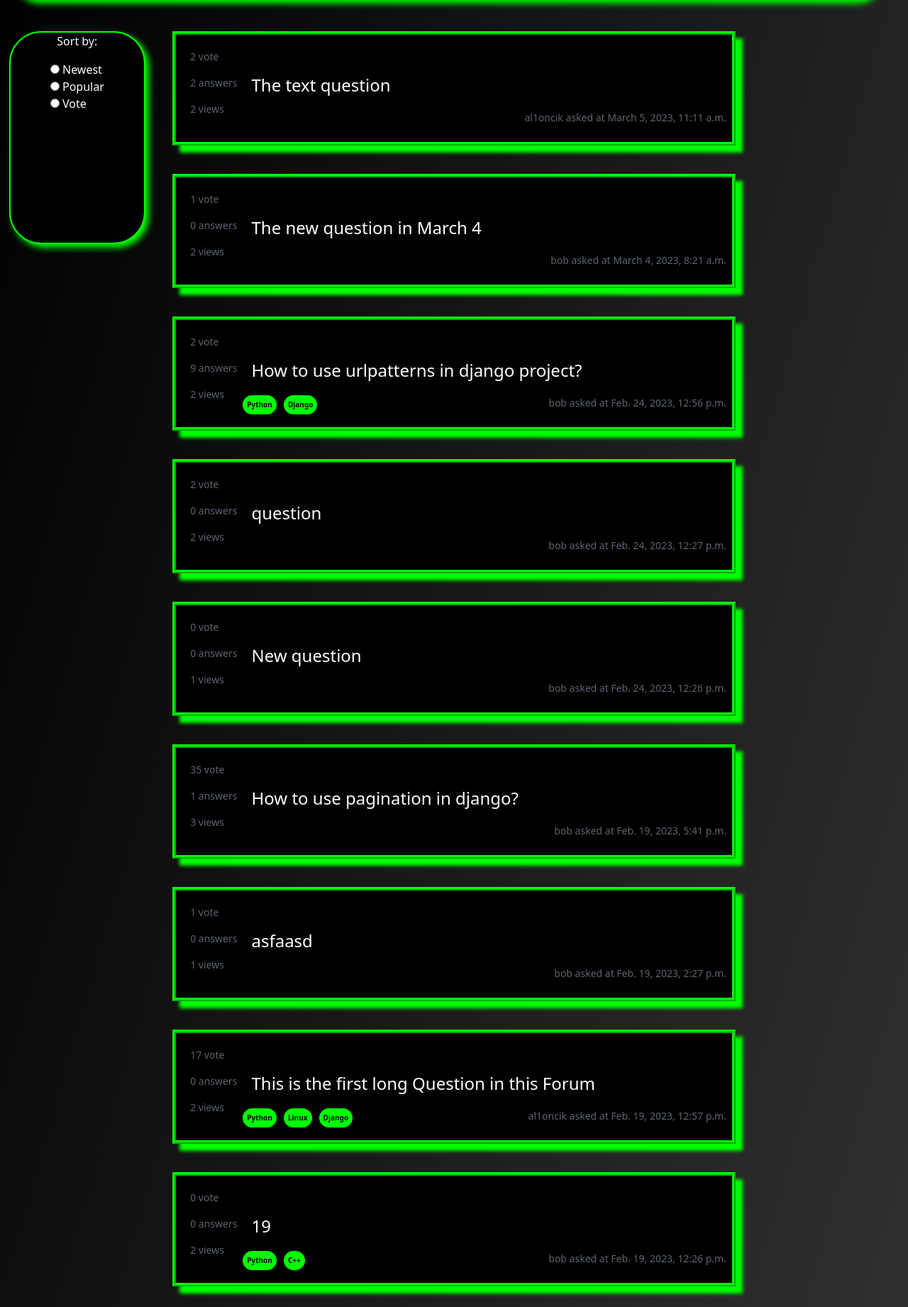
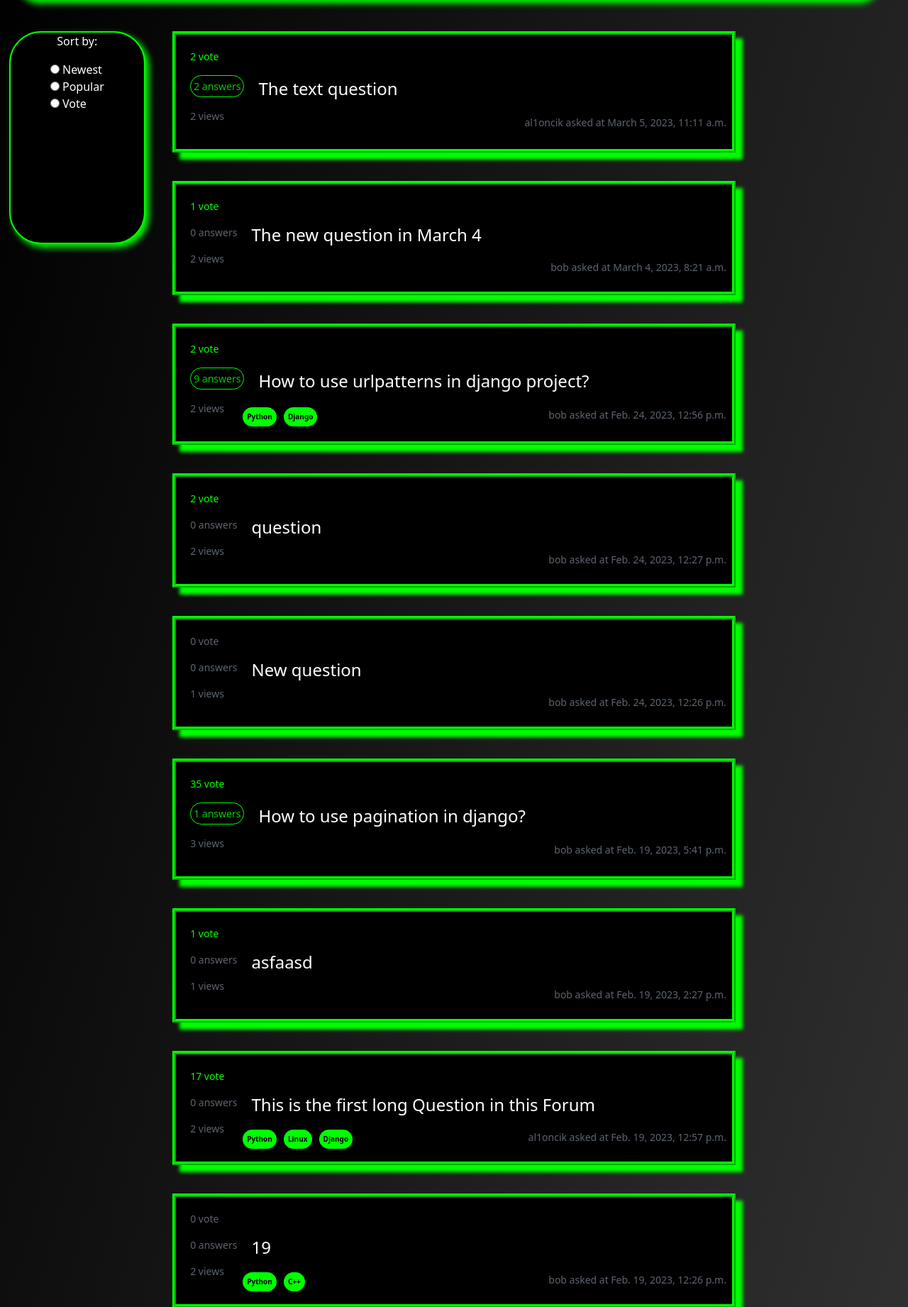
Before and after one commit to al1oncik/alprogu, a Django app: page / in a window 1280 px wide. Shown: the part 76-1918 px from the top of the page at 71% size. Run offline with Django 4.2, Linux system fonts and the light colour scheme; data comes from the database, SQL or seed files in the repository; both versions use the stored data as it was after the commit.

Commit message:
some changes

```diff
--- a/main/templates/main/index.html
+++ b/main/templates/main/index.html
@@ -30,8 +30,8 @@
     {% for topic in topics %}
         <div class="topic-block">
             <div class="topic-block-metadata">
-                <p>{{ topic.vote }} vote</p>
-                <p>{{ topic.answers }} answers</p>
+                <p style="{% if topic.vote > 0%} color: #00ff00{% endif %} {% if topic.vote < 0 %} color: #ff0000 {% endif %}">{{ topic.vote }} vote</p>
+                <p style="{% if topic.answers > 0%}color: #00cc00; border: 1px solid #00ff00; border-radius: 45px;padding: 4px;{% endif %}">{{ topic.answers }} answers</p>
                 <p>{{ topic.views }} views</p>
             </div>
             <a href="{% url 'questions:question' topic.id %}">
--- a/questions/templates/questions/question.html
+++ b/questions/templates/questions/question.html
@@ -43,7 +43,10 @@
                 <div class="answer-metadata">
                     <p class="answer-creation-date">{{comment.creation_date}}</p>
                     <div class="answer-creator">
-                        <img width="50px" height="50px" src="{% static 'img/default-avatar.png' %}">
+                        {{question_author.image}}
+                        <img width="50px" height="50px" src="{% if question_author.img.url %}{% else %}
+                        {% static 'img/default-avatar.png' %}
+                        {% endif %}">
                         <p>{{comment.creator}}</p>
                     </div>
                 </div>
@@ -57,7 +60,6 @@
             <button class="btn btn-outline-success" type="submit">Send</button>
         </form>
         <div class="vote-bar">
-            {% csrf_token %}
             <button style="{% if voted == 1 %}color: #00ff00;{% else %}color: #555555;{% endif %}"
                     onclick="{% if user.is_authenticated %}voteUp({{question.id}}){% else %}location.href='http://127.0.0.1:8000/users/login/'{% endif %}"
                     id="button-up"
```
Also changed, not shown: db.sqlite3, media/users_images/av_LcMr7YY.jpeg (added).
